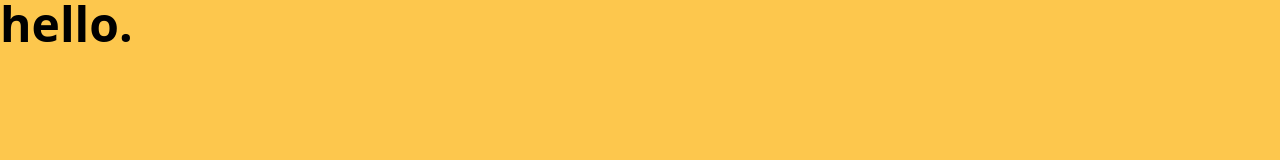
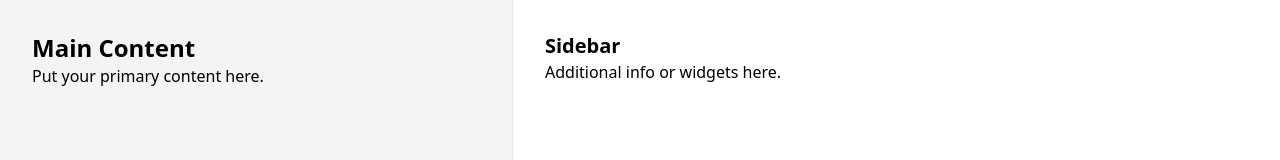
Before and after one commit to alcazarfjose/FernandoJoseAlcazar, a React (Vite) app in the folder frontend/: page / in a window 1280 px wide. Shown: the top 160 px of the page. Built offline with nearby package versions, Linux system fonts and the light colour scheme.

Commit message:
=== saving layout ===

```diff
--- a/frontend/src/App.tsx
+++ b/frontend/src/App.tsx
@@ -36,7 +36,7 @@ function App() {
         <div onClick={() => setGridShow(true)}><VerticalLabel text="mentor" color="text-(--saffron)" bgcolor="bg-(--raspberry)"/></div>
         <div onClick={() => setGridShow(true)}><VerticalLabel text="designer" color="text-(--color-tertiary)" bgcolor="bg-(--color-primary)"/></div>
         <div onClick={() => setGridShow(true)}><VerticalLabel text="daydreamer" color="text-(--bittersweet)" bgcolor="bg-(--saffron)"/></div>
-      </div>*/}
+      </div>
       <div className="absolute w-screen aspect-[9/10] top-0 bg-(--saffron)">
         <TextPrompt label="hello. " setShow={setIntro01} rules="z-10 w-full text-black text-5xl font-semibold" />
           {intro01 && <TextPrompt label="my name is fern. " setShow={setIntro02} rules="z-10  w-full text-black text-5xl font-semibold"/>}
@@ -44,11 +44,40 @@ function App() {
           {intro03 && <TextPrompt label="for ideas i think are cool. " setShow={setIntro04} rules="z-10 w-full text-black text-5xl font-semibold" />}
           {intro04 && <TextPrompt label="here are some of them. " setShow={setIntro05} rules="z-10 w-full text-black text-5xl font-semibold" />}
           {intro05 && <TextPrompt label="enjoy. " setShow={setIntro05} rules="z-10 w-full text-black text-5xl font-semibold" />}
+      </div>*/}
+
+      <main className="flex min-h-screen">
+        {/* Left section */}
+        <section className="flex-1 bg-gray-100 p-8">
+          <h1 className="text-2xl font-bold">Main Content</h1>
+          <p>Put your primary content here.</p>
+        </section>
+
+        {/* Right section */}
+        <aside className="w-3/5 bg-white border-l border-gray-200 p-8">
+          <h2 className="text-xl font-semibold">Sidebar</h2>
+          <p>Additional info or widgets here.</p>
+          <div>
+            {projects.map((project) => (
+              <GameCard
+                key={project.id}
+                index={project.id}
+                name={project.title}
+                date={project.date}
+                image={project.image}
+                link={project.link}
+                bullets={project.bullets}
+                selectedIndex={selectedIndex}
+                skills={project.skills}
+                text={project.text}
+                setSelectedIndex={setSelectedIndex}
+              />
+            ))}
           </div>
+        </aside>
+      </main>
 
-      { !gridShow && <div className="absolute top-0 grid grid-cols-2 grid-rows-4 w-screen bg-(--saffron)" ref={gridRef}>
-
-        {projects.map((project) => {
+      {/*{projects.map((project) => {
 
         return (
           <GameCard
@@ -65,9 +94,8 @@ function App() {
           />
         )
 
-        })};
+      })};*/}
 
-      </div> }
     </div>
   )
 }
--- a/frontend/src/index.css
+++ b/frontend/src/index.css
@@ -4,7 +4,7 @@
 @tailwind utilities;
 
 @theme {
-  --color-background: #FDC74Dff;
+  --color-background: #FFFFFF;
   --color-light-background: #fdd372;
   --color-primary: #f7c9b6;
   --color-secondary: #dbc39a;
```
Lines whose indentation alone changed are shown as unchanged.
